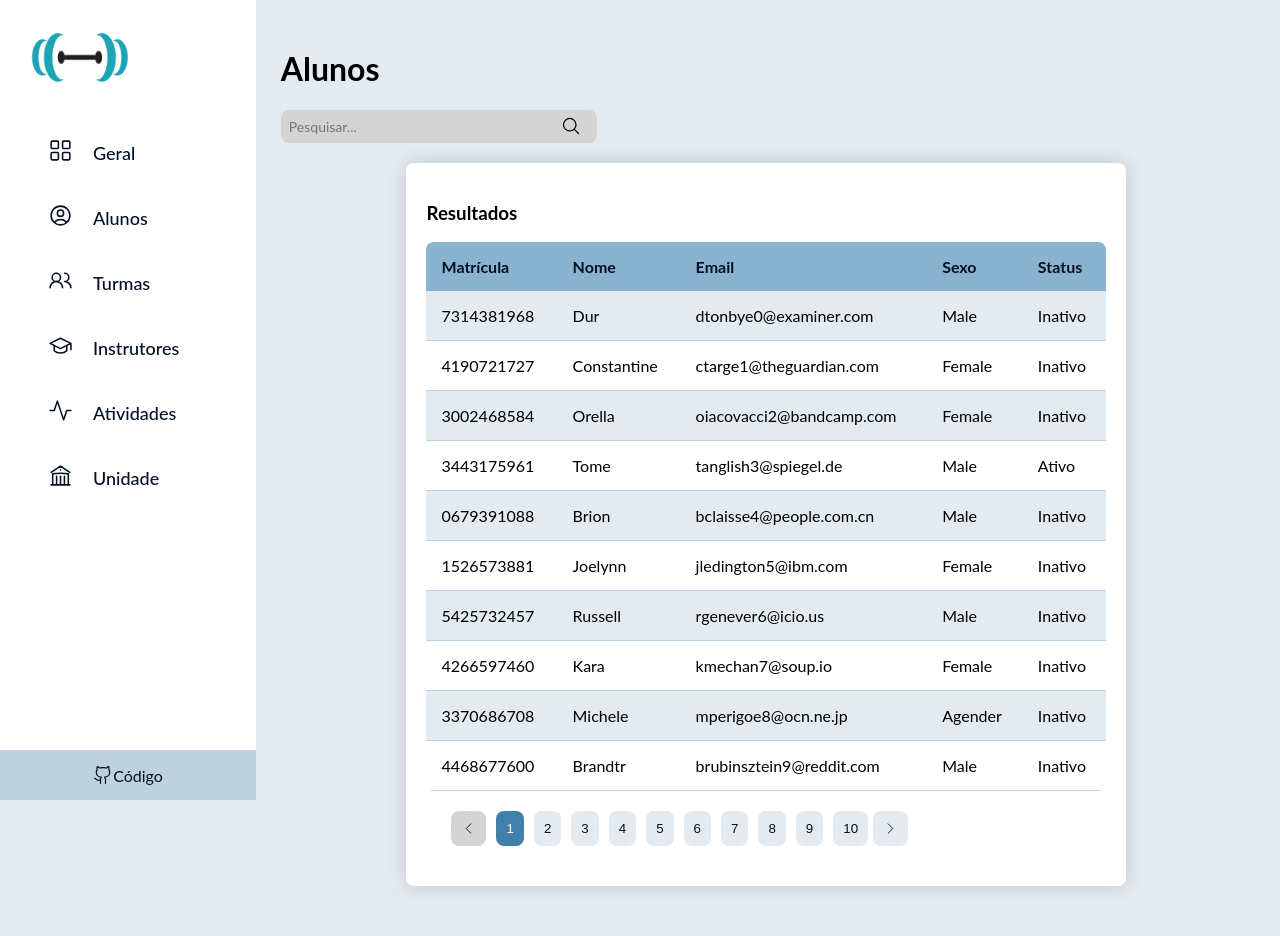
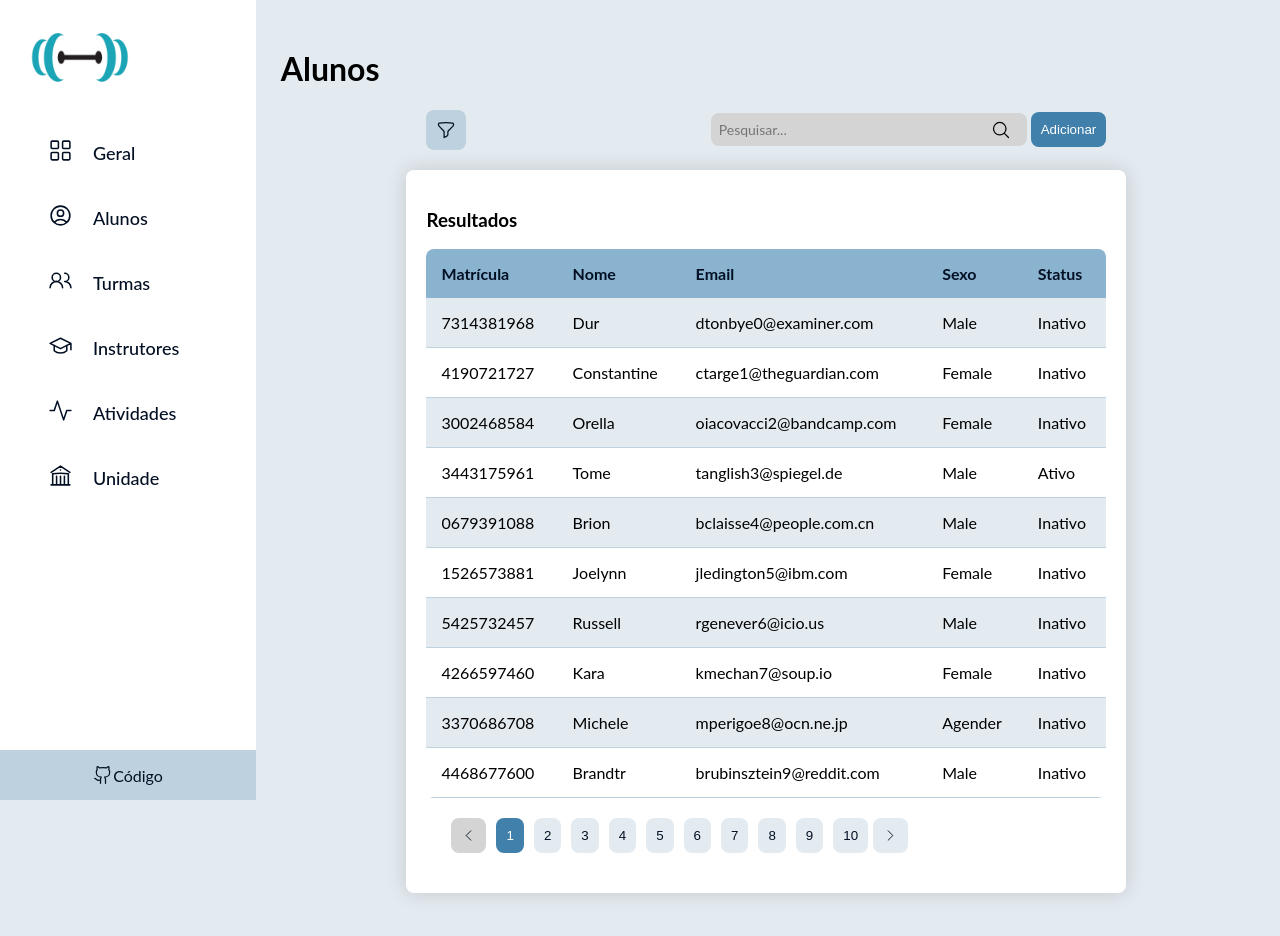
Before and after one commit to itspedro/Habeas-Corpus, a React (Create React App) app: page /alunos in a window 1280 px wide. Shown: the top 936 px of the page. Built offline with nearby package versions, Linux system fonts and the light colour scheme.

Commit message:
chore: update top-bar component.

```diff
--- a/src/components/icons.tsx
+++ b/src/components/icons.tsx
@@ -92,3 +92,11 @@ export function ChevronLeft() {
     </svg>
   );
 }
+
+export function FilterIcon() {
+  return (
+    <svg xmlns="http://www.w3.org/2000/svg" fill="none" viewBox="0 0 24 24" strokeWidth={1.5} stroke="currentColor" className="w-6 h-6">
+      <path strokeLinecap="round" strokeLinejoin="round" d="M12 3c2.755 0 5.455.232 8.083.678.533.09.917.556.917 1.096v1.044a2.25 2.25 0 01-.659 1.591l-5.432 5.432a2.25 2.25 0 00-.659 1.591v2.927a2.25 2.25 0 01-1.244 2.013L9.75 21v-6.568a2.25 2.25 0 00-.659-1.591L3.659 7.409A2.25 2.25 0 013 5.818V4.774c0-.54.384-1.006.917-1.096A48.32 48.32 0 0112 3z" />
+    </svg>
+  );
+}
--- /dev/null
+++ b/src/components/top-bar/top-bar-add-button.css
@@ -0,0 +1,12 @@
+.top-bar-add-button_container {
+  border: none;
+  padding: 10px;
+  cursor: pointer;
+  background-color: var(--primary-color);
+  color: var(--secondary-color);
+  border-radius: var(--border-radius);
+}
+
+.top-bar-add-button_container:hover {
+  background-color: var(--primary-color-hover);
+}
--- /dev/null
+++ b/src/components/top-bar/top-bar-add-button.tsx
@@ -0,0 +1,11 @@
+import './top-bar-add-button.css';
+
+function TopBarAddButton() {
+  return (
+    <button
+      className="top-bar-add-button_container"
+    >Adicionar</button>
+  )
+}
+
+export default TopBarAddButton;
--- /dev/null
+++ b/src/components/top-bar/top-bar-filter-button.css
@@ -0,0 +1,49 @@
+.top-bar-filter-button_container {
+  margin-right: auto;
+}
+
+.top-bar-filter-button_container__button {
+  display: flex;
+  align-items: center;
+  justify-content: center;
+  border: none;
+  padding: 10px;
+  cursor: pointer;
+  background-color: var(--accent-color);
+  color: var(--text-color);
+  border-radius: var(--border-radius);
+}
+
+.top-bar-filter-button_container__button svg {
+  width: 20px;
+}
+
+.top-bar-filter-button_container__button:hover {
+  background-color: var(--tertiary-color);
+}
+
+.top-bar-filter-button_container__list {
+  z-index: 999;
+  display: flex;
+  flex-direction: column;
+  text-align: start;
+  gap: 5px;
+  position: absolute;
+  list-style: none;
+  padding: 10px;
+  width: 100px;
+  border-radius: var(--border-radius);
+  background-color: var(--secondary-color);
+  box-shadow: 0 0 20px rgba(0, 0, 0, 0.15);
+}
+
+.top-bar-filter-button_container__list-item {
+  cursor: pointer;
+  padding: 5px;
+  border-radius: var(--border-radius);
+}
+
+.top-bar-filter-button_container__list-item:hover {
+  background-color: var(--bg-color);
+  color: var(--text-color);
+}
--- /dev/null
+++ b/src/components/top-bar/top-bar-filter-button.tsx
@@ -0,0 +1,49 @@
+import './top-bar-filter-button.css';
+import { FilterIcon } from '../icons';
+import { useState } from 'react';
+import { useFilter } from '@/hooks/useFilter';
+import { FilterType } from '@/types/FilterType';
+
+function TopBarFilterButton() {
+
+  const [isOpen, setIsOpen] = useState<boolean>(false);
+  const {type, setType} = useFilter();
+
+  const handleClick = () => setIsOpen((prev) => !prev);
+
+  return (
+    <div className="top-bar-filter-button_container">
+      <button
+        className="top-bar-filter-button_container__button"
+        onClick={handleClick}
+      ><FilterIcon /></button>
+      {isOpen &&
+        <ul className="top-bar-filter-button_container__list">
+          <li
+            className={`top-bar-filter-button_container__list-item ${type === FilterType.ALL && 'active'}`}
+            onClick={() => {
+              setType(FilterType.ALL);
+              setIsOpen(false);
+            }}
+          >Todos</li>
+          <li
+            className={`top-bar-filter-button_container__list-item ${type === FilterType.ACTIVE && 'active'}`}
+            onClick={() => {
+              setType(FilterType.ACTIVE);
+              setIsOpen(false);
+            }}
+          >Ativos</li>
+          <li
+            className={`top-bar-filter-button_container__list-item ${type === FilterType.INACTIVE && 'active'}`}
+            onClick={() => {
+              setType(FilterType.INACTIVE);
+              setIsOpen(false);
+            }}
+          >Inativos</li>
+        </ul>
+      }
+    </div>
+  )
+}
+
+export default TopBarFilterButton;
--- a/src/components/top-bar/top-bar-input.tsx
+++ b/src/components/top-bar/top-bar-input.tsx
@@ -7,7 +7,7 @@ interface InputProps extends InputHTMLAttributes<HTMLInputElement> {
   handleChange: (value: string) => void;
 }
 
-function TopBarInputWicon(props: InputProps) {
+function TopBarInputIcon(props: InputProps) {
   return (
     <div className="top-bar-input_container">
       <input
@@ -26,4 +26,4 @@ function TopBarInputWicon(props: InputProps) {
   )
 }
 
-export default TopBarInputWicon;
+export default TopBarInputIcon;
--- a/src/components/top-bar/top-bar-styles.css
+++ b/src/components/top-bar/top-bar-styles.css
@@ -1,4 +1,9 @@
-.top-bar_controls__settings {
-  border: none;
+.top-bar_container {
+  display: flex;
+  align-items: center;
+  justify-content: flex-end;
 
+  width: 70%;
+  margin: 0 auto;
+  gap: 20px;
 }
--- a/src/components/top-bar/top-bar.tsx
+++ b/src/components/top-bar/top-bar.tsx
@@ -1,6 +1,8 @@
 import './top-bar-styles.css';
-import TopBarInputWicon from './top-bar-input';
+import TopBarInputIcon from './top-bar-input';
 import { useFilter } from '@/hooks/useFilter';
+import TopBarAddButton from './top-bar-add-button';
+import TopBarFilterButton from './top-bar-filter-button';
 
 /**
  * Componente que contém o campo de pesquisa e o botão de configurações
@@ -16,10 +18,12 @@ function TopBar() {
 
   return (
     <div className="top-bar_container">
-      <TopBarInputWicon
+      <TopBarFilterButton />
+      <TopBarInputIcon
         value={search}
         handleChange={setSearch}
       />
+      <TopBarAddButton />
     </div>
   )
 }
--- a/src/index.css
+++ b/src/index.css
@@ -1,6 +1,7 @@
 :root {
   --bg-color: #e4ebf0;
   --primary-color: #4180ab;
+  --primary-color-hover: #009FBF;
   --secondary-color: #ffffff;
   --tertiary-color: #8ab3cf;
   --accent-color: #bdd1de;
```
